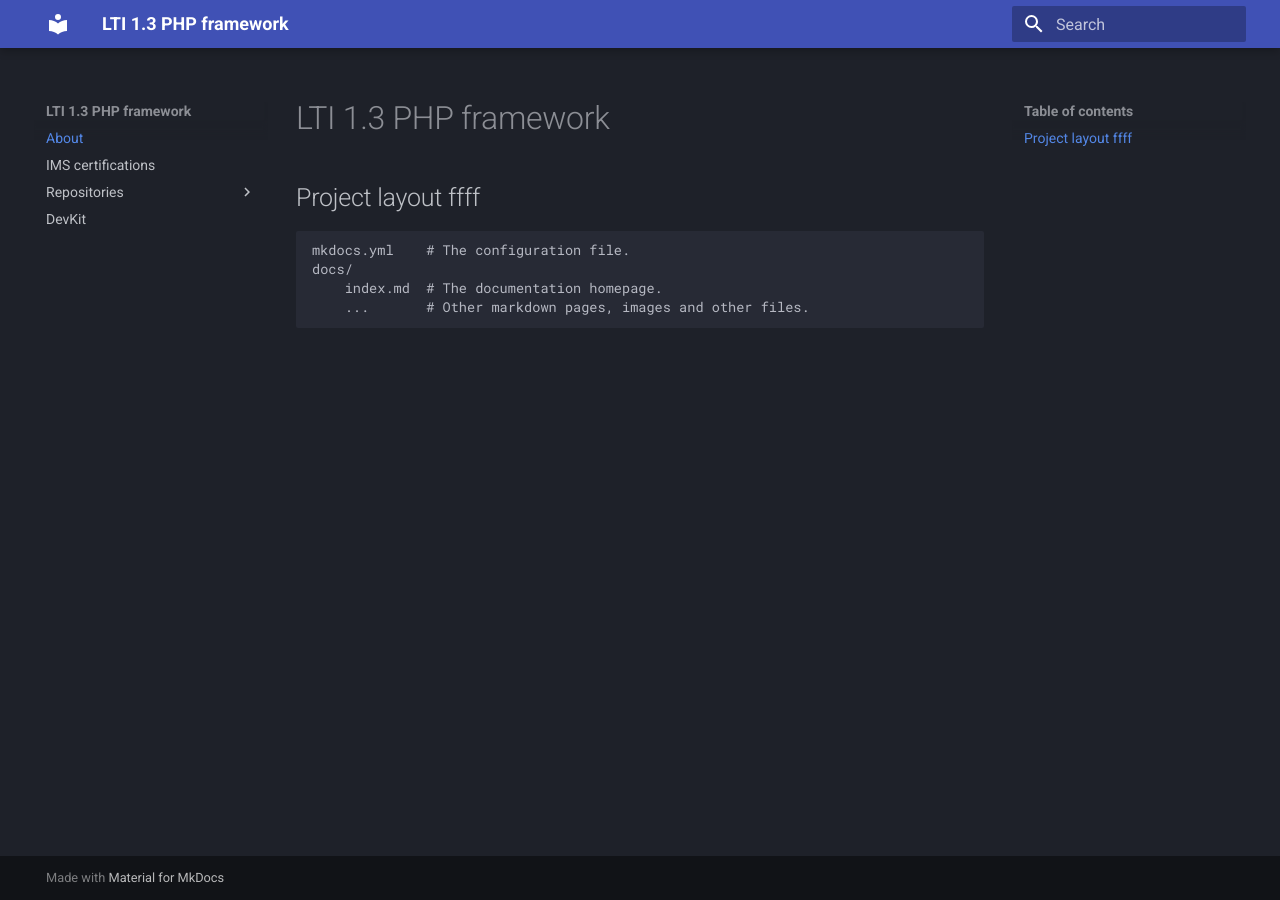
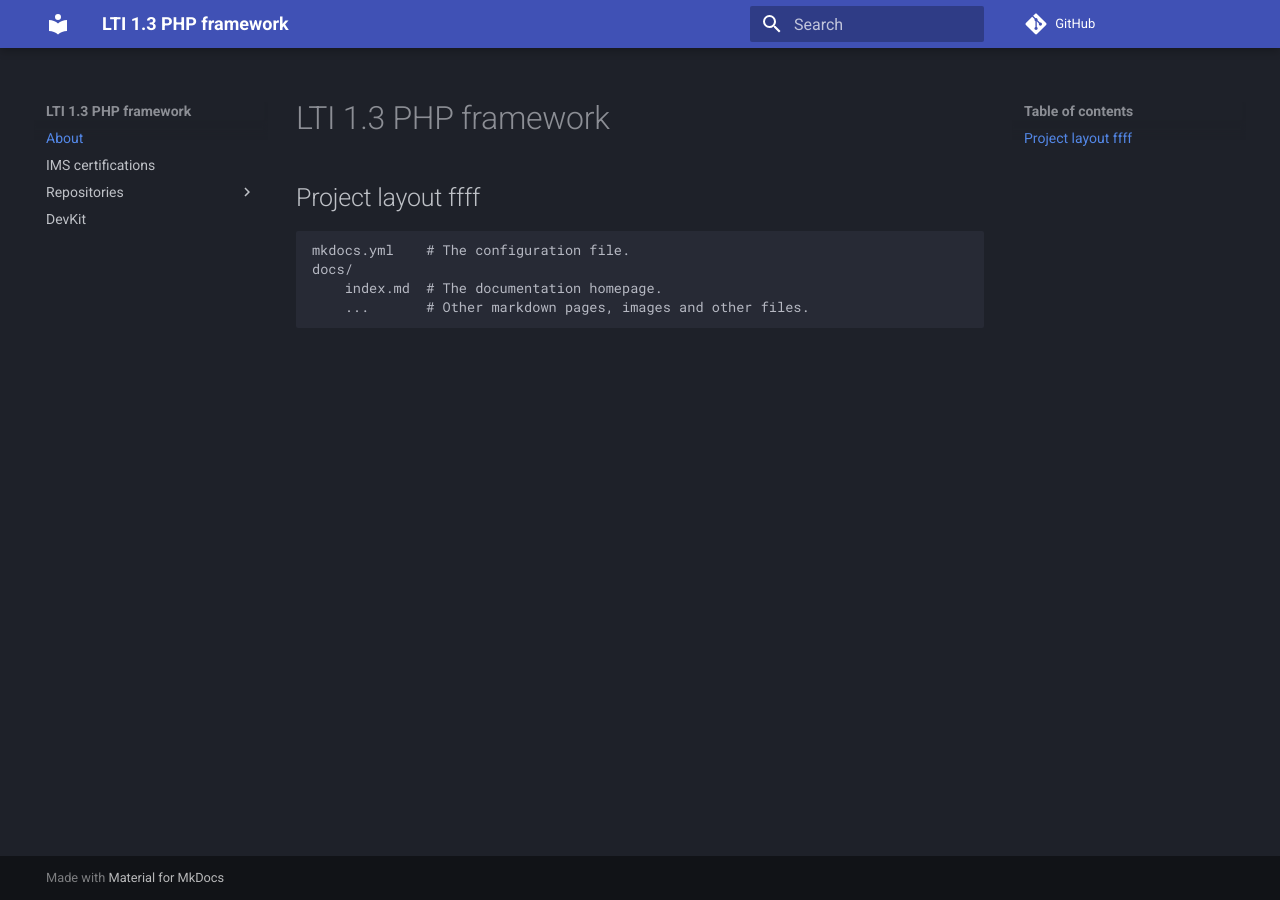
Before and after one commit to oat-sa/doc-lti1p3, an MkDocs documentation site: the page built from docs/index.md, in a window 1280 px wide. Built offline with MkDocs 1.6.1 and Material for MkDocs 9.7.7, drawn with Linux system fonts in a browser that asks for light colours.

Commit message:
feat: content

```diff
--- a/mkdocs.yml
+++ b/mkdocs.yml
@@ -1,12 +1,14 @@
 site_name: LTI 1.3 PHP framework
 site_url: https://oat-sa.github.io/doc-lti1p3/
+
+repo_url: https://github.com/oat-sa?q=lti1p
 
 theme:
   name: material
   palette:
     scheme: slate
-    logo: '_assets/images/logo.png'
-    favicon: '_assets/images/favicon.png'
+    logo: 'assets/logo.png'
+    favicon: 'assets/favicon.png'
     features:
       - navigation.instant
       - navigation.tracking
```
Also changed, not shown: docs/assets/favicon.png (renamed from docs/_assets/images/favicon.png), docs/assets/logo.png (renamed from docs/_assets/images/logo.png).
